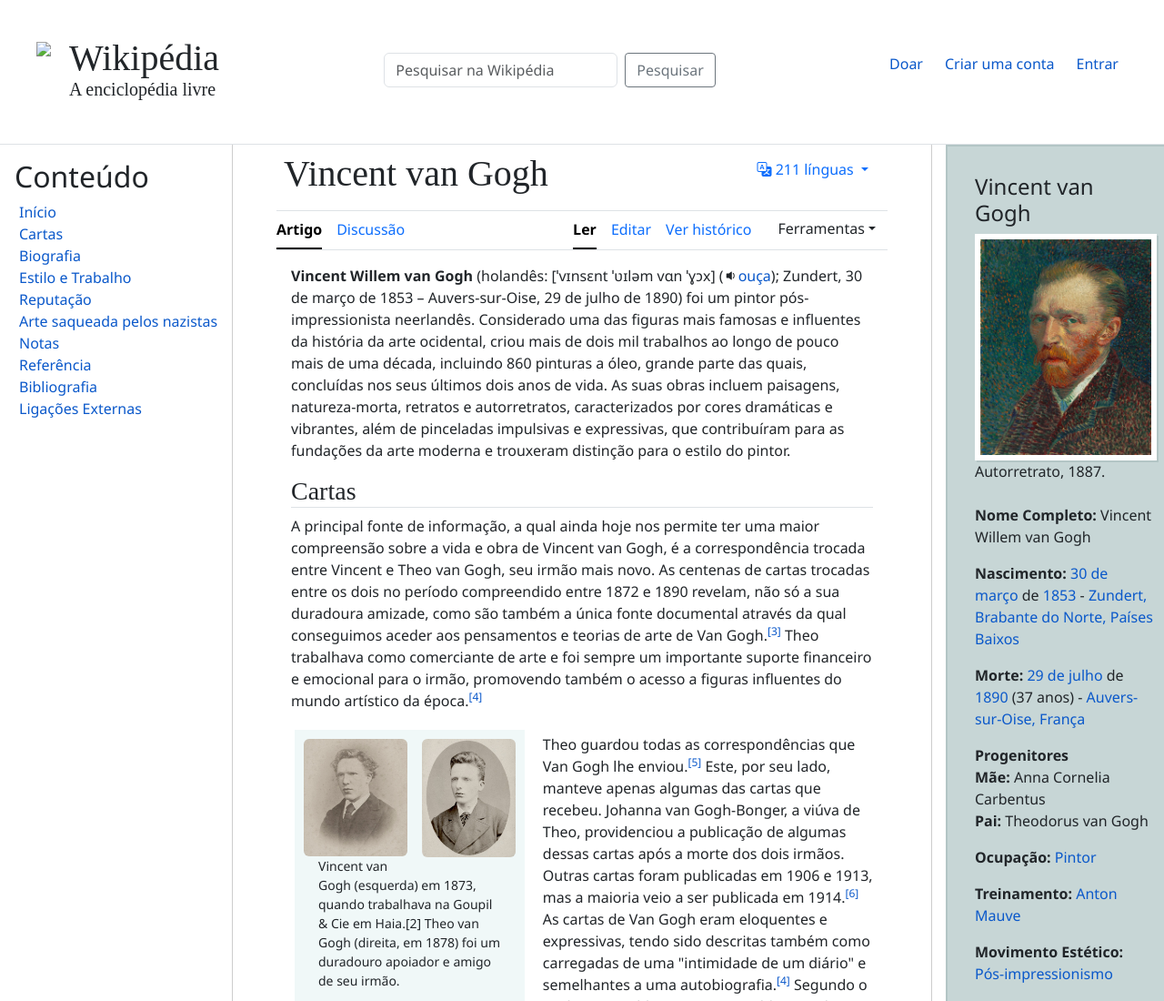
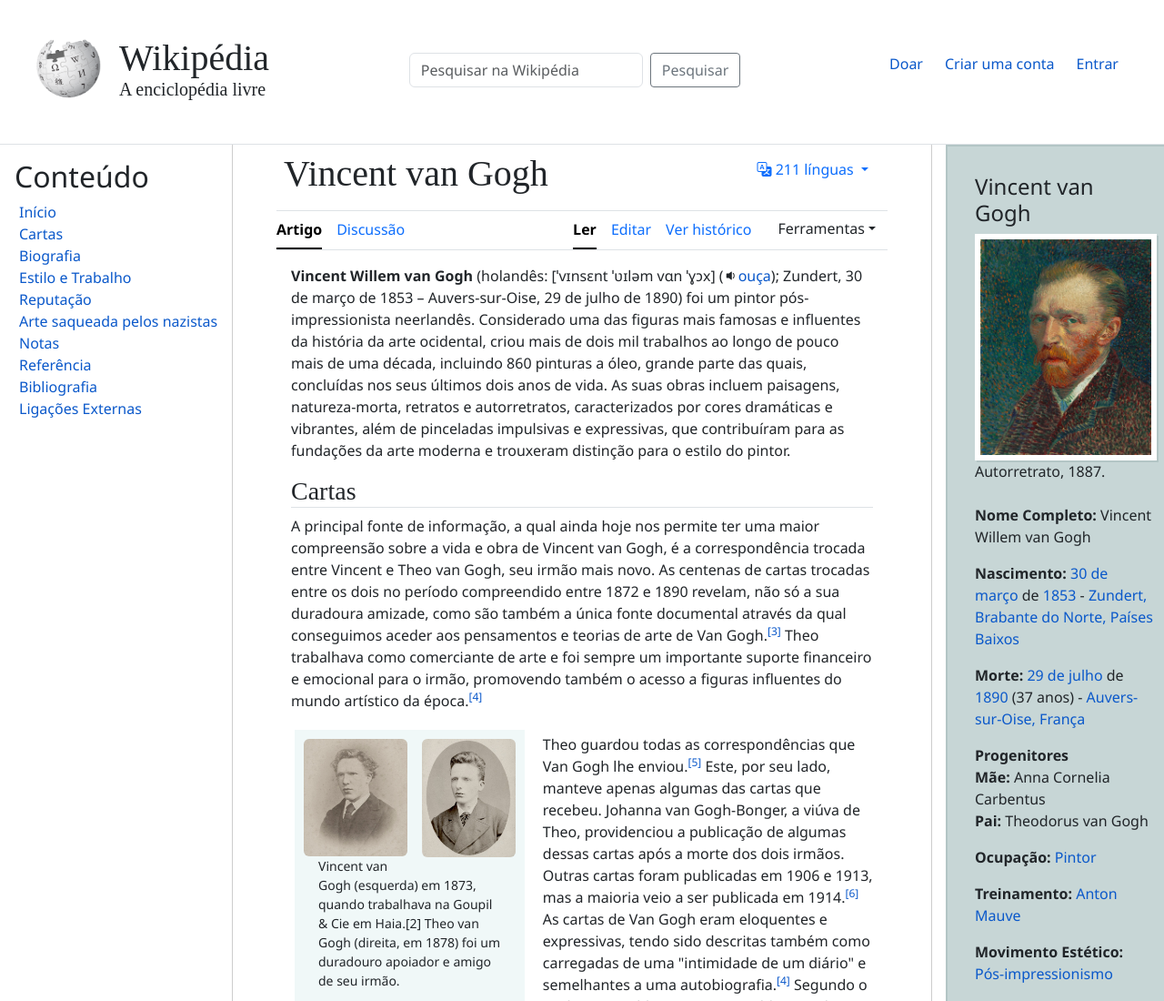
Before and after one commit to Jourdany/wikipedia-projeto, a plain HTML site: page index.html in a window 1280 px wide. Shown: the top 1100 px of the page at 91% size. Drawn offline with nearby package versions, Linux system fonts and the light colour scheme; the site is published under a folder, as on GitHub Pages, so addresses that start at the root find nothing.

Commit message:
Update index.html imgs

```diff
--- a/index.html
+++ b/index.html
@@ -13,7 +13,7 @@
   <body>
     <div class="d-flex justify-content-between">
       <div class="logo">
-        <a href="#"><img src="/assets/img/logo.png" width="100" height="auto" /></a>
+        <a href="#"><img src="assets/img/logo.png" width="100" height="auto" /></a>
         <div class="logo-escrito">
           <a href="#" class="text-dark">
             <h1>Wikipédia</h1>
```
